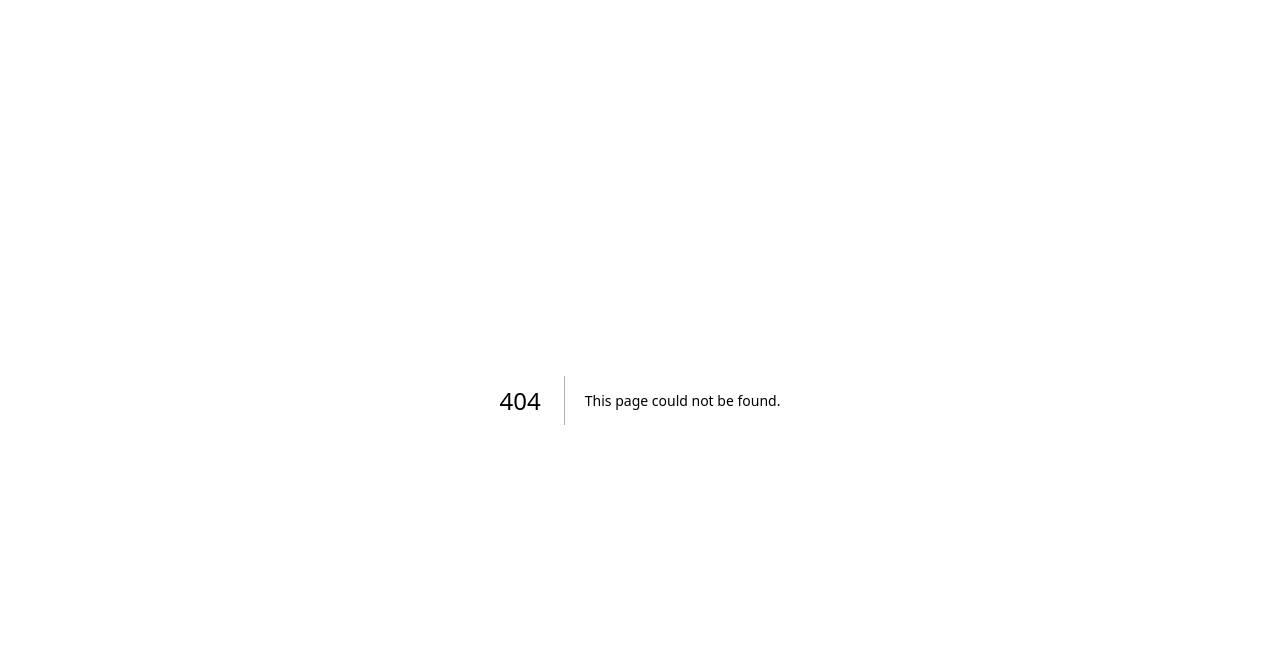
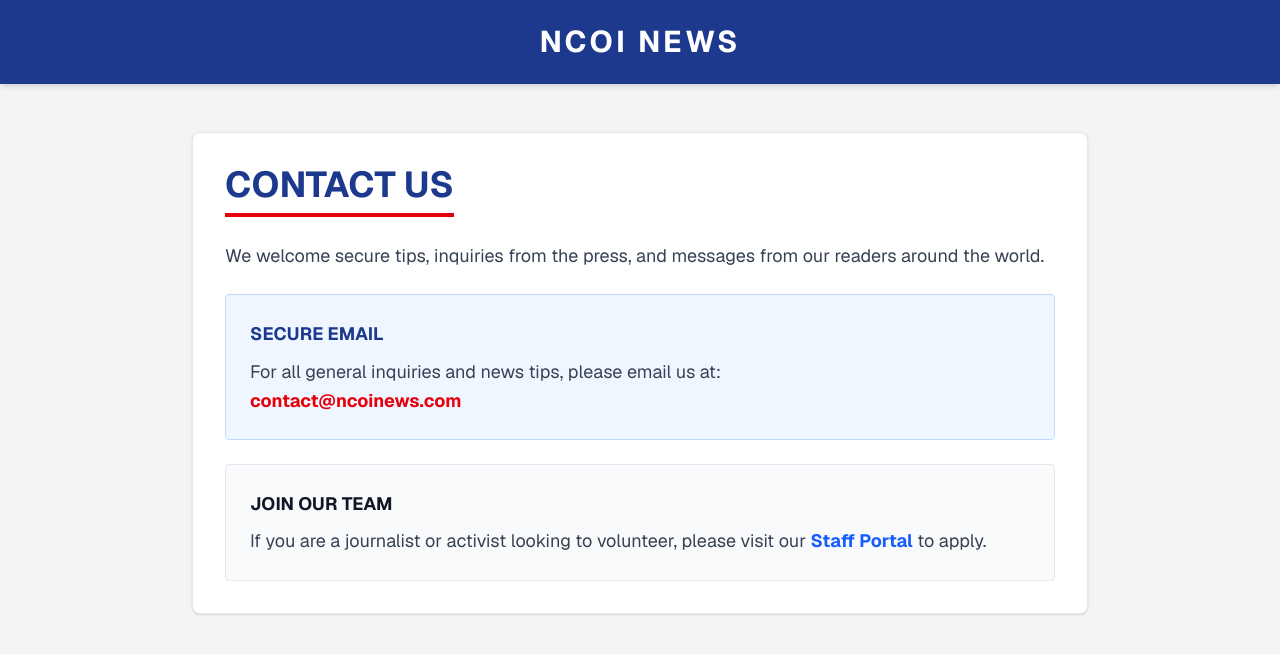
Before and after one commit to AlirezaPhysics/ncoi-news, a Next.js app in the folder ncoi-news/: page /contact in a window 1280 px wide. Before the commit this address had no page. Shown: the top 654 px of the page. Built offline with nearby package versions, Linux system fonts and the light colour scheme.

Commit message:
Added live TV embed and static legal pages

```diff
--- /dev/null
+++ b/ncoi-news/src/app/about/page.tsx
@@ -0,0 +1,17 @@
+export default function About() {
+  return (
+    <div className="min-h-screen bg-gray-100 text-black font-sans">
+      <header className="bg-blue-900 text-white p-6 shadow-md text-center">
+        <h1 className="text-3xl font-bold uppercase tracking-widest"><a href="/">NCOI News</a></h1>
+      </header>
+      <main className="max-w-4xl mx-auto mt-12 p-8 bg-white shadow-sm rounded-lg border border-gray-200">
+        <h2 className="text-4xl font-bold text-blue-900 mb-6 uppercase border-b-4 border-red-600 pb-2 inline-block">About Us</h2>
+        <div className="space-y-4 text-lg text-gray-700 leading-relaxed">
+          <p>The <strong>National Cooperation Ottawa Iran (NCOI)</strong> is a dedicated news and opinion platform focused on advocating for democracy, human rights, and systemic regime change in Iran.</p>
+          <p>Our mission is to provide the Iranian diaspora and the global community with rapid, uncensored breaking news and deep-dive feature articles regarding the ongoing political climate.</p>
+          <p>Led by a volunteer coalition of journalists, activists, and citizens, NCOI stands as a beacon of truth against state-sponsored censorship.</p>
+        </div>
+      </main>
+    </div>
+  );
+}
--- /dev/null
+++ b/ncoi-news/src/app/contact/page.tsx
@@ -0,0 +1,24 @@
+export default function Contact() {
+  return (
+    <div className="min-h-screen bg-gray-100 text-black font-sans">
+      <header className="bg-blue-900 text-white p-6 shadow-md text-center">
+        <h1 className="text-3xl font-bold uppercase tracking-widest"><a href="/">NCOI News</a></h1>
+      </header>
+      <main className="max-w-4xl mx-auto mt-12 p-8 bg-white shadow-sm rounded-lg border border-gray-200">
+        <h2 className="text-4xl font-bold text-blue-900 mb-6 uppercase border-b-4 border-red-600 pb-2 inline-block">Contact Us</h2>
+        <div className="space-y-6 text-lg text-gray-700 leading-relaxed">
+          <p>We welcome secure tips, inquiries from the press, and messages from our readers around the world.</p>
+          <div className="bg-blue-50 p-6 rounded border border-blue-200">
+            <h3 className="font-bold text-blue-900 mb-2 uppercase">Secure Email</h3>
+            <p>For all general inquiries and news tips, please email us at:<br/>
+            <a href="mailto:contact@ncoinews.com" className="text-red-600 font-bold hover:underline">contact@ncoinews.com</a></p>
+          </div>
+          <div className="bg-gray-50 p-6 rounded border border-gray-200">
+            <h3 className="font-bold text-gray-900 mb-2 uppercase">Join Our Team</h3>
+            <p>If you are a journalist or activist looking to volunteer, please visit our <a href="/login" className="text-blue-600 font-bold hover:underline">Staff Portal</a> to apply.</p>
+          </div>
+        </div>
+      </main>
+    </div>
+  );
+}
--- a/ncoi-news/src/app/page.tsx
+++ b/ncoi-news/src/app/page.tsx
@@ -100,7 +100,7 @@ export default function Home() {
         <div className="bg-white p-6 rounded-lg shadow-sm border border-gray-200 md:col-span-2">
           <h2 className="text-2xl font-bold border-b-2 border-blue-900 pb-2 mb-4">Live Broadcast</h2>
           <div className="aspect-video w-full mb-6 rounded bg-black">
-            <iframe width="100%" height="100%" src="https://www.youtube.com/@NationalCooperationOttawa" title="Live" frameBorder="0" allowFullScreen></iframe>
+            <iframe width="100%" height="100%" src="https://iranopasmigirim.com/fa/iran-national-revolution-tv" title="Iran National TV" frameBorder="0" allowFullScreen></iframe>
           </div>
 
           <h2 className="text-2xl font-bold border-b-2 border-blue-900 pb-2 mb-4 mt-8">Latest Reports</h2>
@@ -133,10 +133,10 @@ export default function Home() {
           <h2 className="text-2xl font-bold tracking-widest uppercase mb-2">NCOI News</h2>
           <p className="text-sm text-gray-400 mb-6">Advocating for Democracy, Human Rights, and Regime Change.</p>
           <div className="flex justify-center gap-6 text-sm text-gray-300 font-bold mb-6">
-            <a href="#" className="hover:text-white transition">About Us</a>
-            <a href="#" className="hover:text-white transition">Contact</a>
-            <a href="#" className="hover:text-white transition">Privacy Policy</a>
-            <a href="#" className="hover:text-white transition">Terms of Service</a>
+            <a href="/about" className="hover:text-white transition">About Us</a>
+            <a href="/contact" className="hover:text-white transition">Contact</a>
+            <a href="/privacy" className="hover:text-white transition">Privacy Policy</a>
+            <a href="/terms" className="hover:text-white transition">Terms of Service</a>
           </div>
           <p className="text-xs text-gray-500">&copy; {new Date().getFullYear()} National Cooperation Ottawa Iran. All rights reserved.</p>
         </div>
--- /dev/null
+++ b/ncoi-news/src/app/privacy/page.tsx
@@ -0,0 +1,16 @@
+export default function Privacy() {
+  return (
+    <div className="min-h-screen bg-gray-100 text-black font-sans pb-12">
+      <header className="bg-blue-900 text-white p-6 shadow-md text-center">
+        <h1 className="text-3xl font-bold uppercase tracking-widest"><a href="/">NCOI News</a></h1>
+      </header>
+      <main className="max-w-4xl mx-auto mt-12 p-8 bg-white shadow-sm rounded-lg border border-gray-200 text-gray-700">
+        <h2 className="text-3xl font-bold text-blue-900 mb-6 uppercase border-b-2 border-red-600 pb-2">Privacy Policy</h2>
+        <p className="mb-4"><strong>Last Updated:</strong> {new Date().toLocaleDateString()}</p>
+        <p className="mb-4">NCOI takes the privacy and security of our readers and contributors extremely seriously. We do not sell, trade, or otherwise transfer your personally identifiable information to outside parties.</p>
+        <p className="mb-4">When you register for a staff account or leave a comment, we collect your email address and display name. This data is secured using industry-standard encryption via Supabase.</p>
+        <p>If you are accessing this site from within a restricted region, we highly recommend utilizing a secure VPN for your safety.</p>
+      </main>
+    </div>
+  );
+}
--- /dev/null
+++ b/ncoi-news/src/app/terms/page.tsx
@@ -0,0 +1,16 @@
+export default function Terms() {
+  return (
+    <div className="min-h-screen bg-gray-100 text-black font-sans pb-12">
+      <header className="bg-blue-900 text-white p-6 shadow-md text-center">
+        <h1 className="text-3xl font-bold uppercase tracking-widest"><a href="/">NCOI News</a></h1>
+      </header>
+      <main className="max-w-4xl mx-auto mt-12 p-8 bg-white shadow-sm rounded-lg border border-gray-200 text-gray-700">
+        <h2 className="text-3xl font-bold text-blue-900 mb-6 uppercase border-b-2 border-red-600 pb-2">Terms of Service</h2>
+        <p className="mb-4">By accessing NCOI News, you agree to abide by these Terms of Service.</p>
+        <p className="mb-4"><strong>1. Content Usage:</strong> The news and articles published here are for informational purposes. You may share our content provided you credit NCOI News and link back to the original article.</p>
+        <p className="mb-4"><strong>2. User Conduct:</strong> We encourage open discussion in our comment sections. However, hate speech, direct threats of violence, or state-sponsored disinformation will be immediately deleted, and the offending user will be banned.</p>
+        <p><strong>3. Disclaimer:</strong> Opinions expressed by individual writers or commenters do not necessarily reflect the official stance of the NCOI organization.</p>
+      </main>
+    </div>
+  );
+}
```
